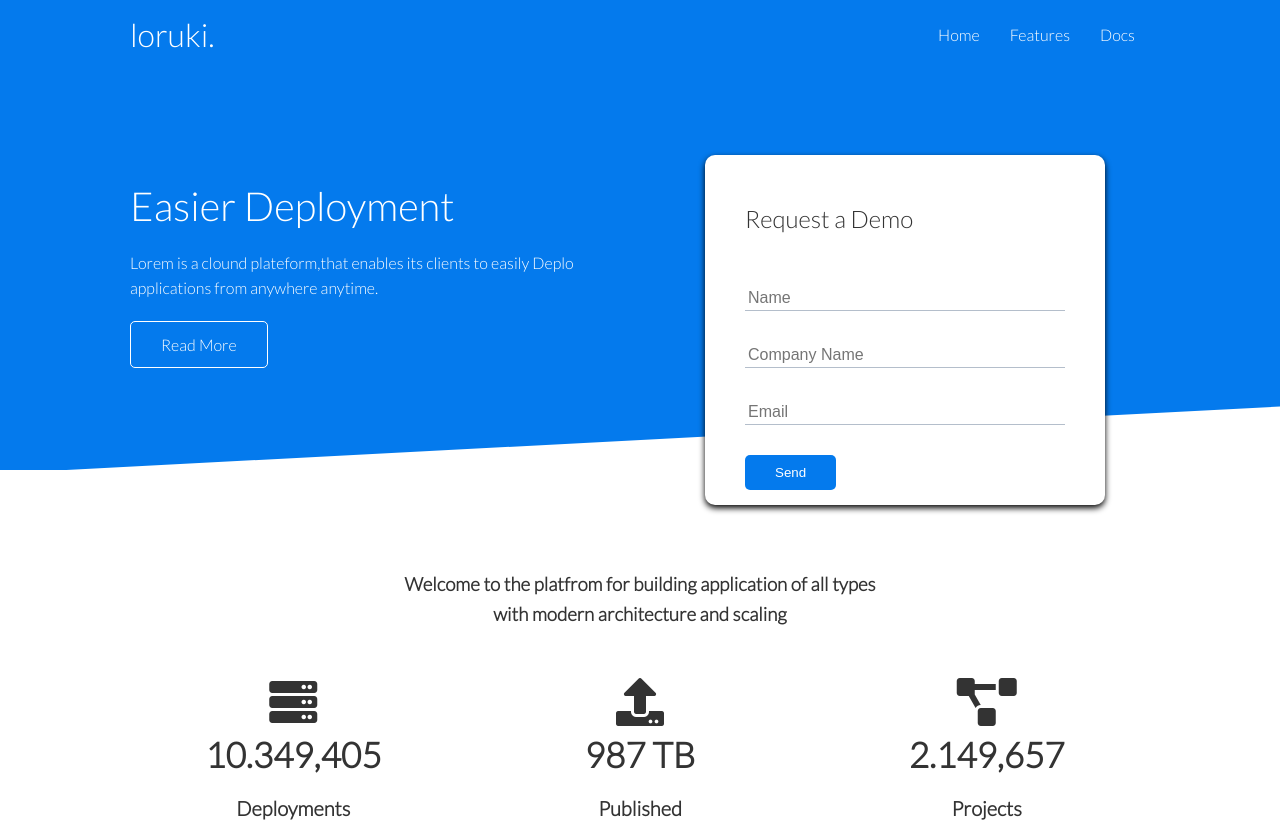
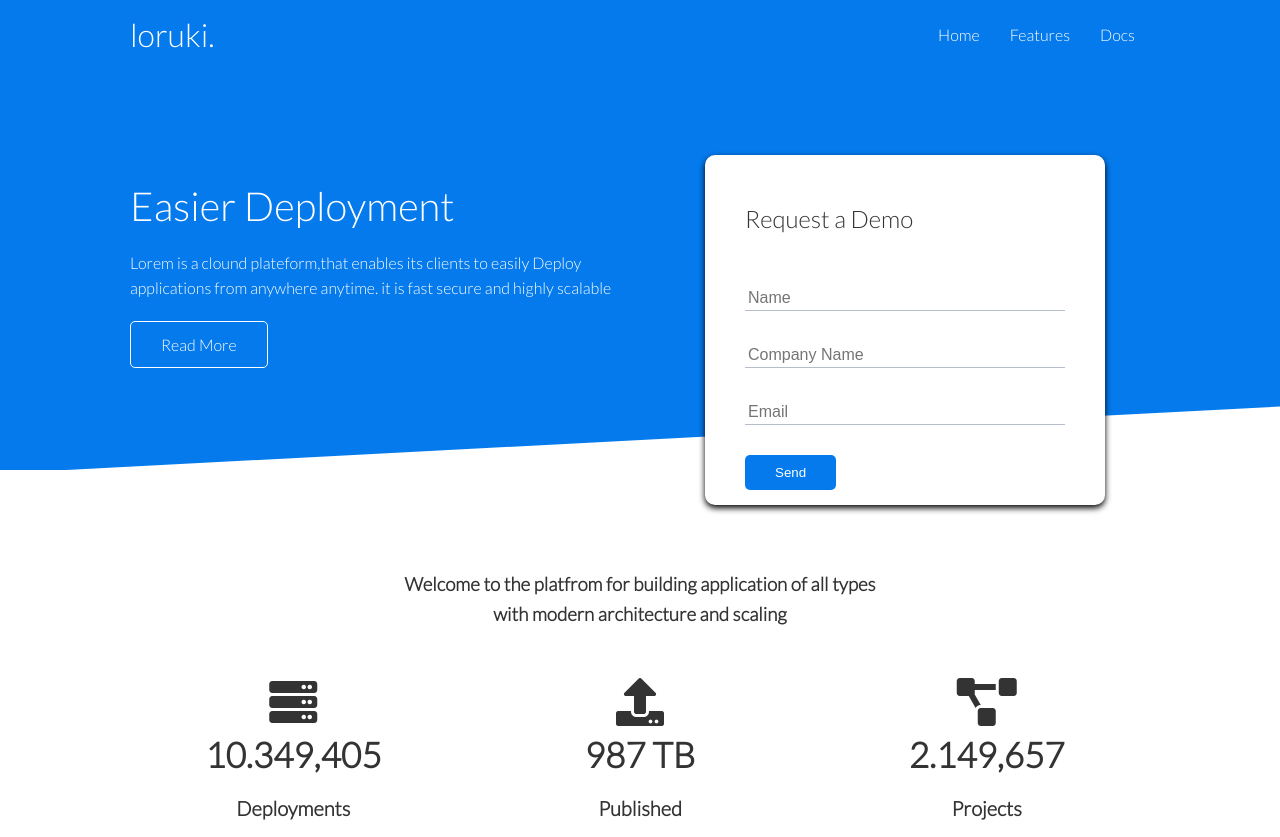
Before and after one commit to aliw2025/loruki-website, a plain HTML site: page index.html in a window 1280 px wide. Shown: the top 837 px of the page. Drawn offline with Linux system fonts and the light colour scheme.

Commit message:
text updated

```diff
--- a/index.html
+++ b/index.html
@@ -31,8 +31,8 @@
             <div class="col">
                 <div class="showcase-text">
                     <h1>Easier Deployment</h1>
-                        <p>Lorem is a clound plateform,that enables its clients to easily Deplo
-                            applications from anywhere anytime.
+                        <p>Lorem is a clound plateform,that enables its clients to easily Deploy
+                            applications from anywhere anytime. it is fast secure and highly scalable
                         </p>
                         <a href="features.html" class="btn btn-outline">Read More</a>
                 </div>
```
